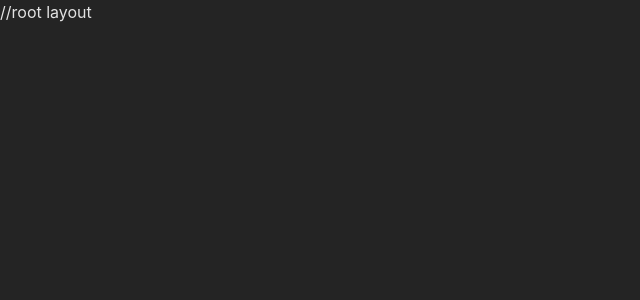
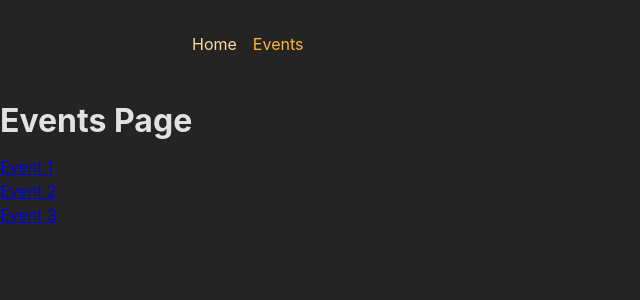
Before and after one commit to ankushudapure24/starting-project-s22, a React (Create React App) app in the folder frontend/: page /events in a window 1280 px wide. Shown: the top 300 px of the page, without its empty margins (0-640 px from the left). Built offline with nearby package versions, Linux system fonts and the light colour scheme.

Commit message:
commit after some fetures

```diff
--- a/frontend/package.json
+++ b/frontend/package.json
@@ -8,6 +8,7 @@
         "@testing-library/user-event": "^14.5.2",
         "react": "^19.0.0",
         "react-dom": "^19.0.0",
+        "react-router-dom": "^7.1.3",
         "react-scripts": "5.0.1",
         "web-vitals": "^1.1.1"
     },
--- a/frontend/src/App.js
+++ b/frontend/src/App.js
@@ -6,24 +6,51 @@
 //    - EventDetailPage
 //    - NewEventPage
 //    - EditEventPage
+//DONE
+
 // 2. Add routing & route definitions for these five pages
 //    - / => HomePage
 //    - /events => EventsPage
 //    - /events/<some-id> => EventDetailPage
 //    - /events/new => NewEventPage
 //    - /events/<some-id>/edit => EditEventPage
+//DONE
 // 3. Add a root layout that adds the <MainNavigation> component above all page components
+//DONE
 // 4. Add properly working links to the MainNavigation
+//DONE
 // 5. Ensure that the links in MainNavigation receive an "active" class when active
+//DONE
 // 6. Output a list of dummy events to the EventsPage
 //    Every list item should include a link to the respective EventDetailPage
 // 7. Output the ID of the selected event on the EventDetailPage
 // BONUS: Add another (nested) layout route that adds the <EventNavigation> component above all /events... page components
+import {RouterProvider, createBrowserRouter} from 'react-router-dom';
+
+import HomePage from './pages/Home.js';
+import EventsPage from './pages/Events.js';
+import EventsDetailPage from './pages/EventDetail.js'
+import NewEventPage from './pages/NewEvent.js';
+import EditEventPage from './pages/EditEvent.js';
+import RootLayout from './pages/Root.js'
+
+const router = createBrowserRouter([
+  {
+    path: "/",
+    element: <RootLayout />,
+    children: [
+      { index: true, element: <HomePage /> },
+      { path: "/events", element: <EventsPage /> },
+      { path: "/events/:eventId", element: <EventsDetailPage /> },
+      { path: "/events/new", element: <NewEventPage /> },
+      { path: "/events/:eventId/edit", element: <EditEventPage /> },
+    ],
+  },
+]);
 
 function App() {
-  return <div>
-    //root layout
-  </div>;
+
+  return <RouterProvider router={router} />
 }
 
 export default App;
--- a/frontend/src/components/MainNavigation.js
+++ b/frontend/src/components/MainNavigation.js
@@ -1,4 +1,5 @@
 import classes from './MainNavigation.module.css';
+import { NavLink } from 'react-router-dom';
 
 function MainNavigation() {
   return (
@@ -6,10 +7,25 @@
       <nav>
         <ul className={classes.list}>
           <li>
-            <a>Home</a>
+            <NavLink
+              to="/"
+              className={({ isActive }) =>
+                isActive ? classes.active : undefined
+              }
+              end
+            >
+              Home
+            </NavLink>
           </li>
           <li>
-            <a>Events</a>
+            <NavLink
+              to="/events"
+              className={({ isActive }) =>
+                isActive ? classes.active : undefined
+              }
+            >
+              Events
+            </NavLink>
           </li>
         </ul>
       </nav>
--- /dev/null
+++ b/frontend/src/pages/EditEvent.js
@@ -0,0 +1,9 @@
+function EditEventPage() {
+  return (
+    <>
+      <h1>Edit Event Page</h1>
+    </>
+  );
+}
+
+export default EditEventPage;
--- /dev/null
+++ b/frontend/src/pages/EventDetail.js
@@ -0,0 +1,9 @@
+function EventsDetailPage() {
+  return (
+    <>
+      <h1>Events Details</h1>
+    </>
+  );
+}
+
+export default EventsDetailPage;
--- /dev/null
+++ b/frontend/src/pages/Events.js
@@ -0,0 +1,33 @@
+import { Link } from "react-router-dom";
+
+const DUMMY_EVENTS = [
+  {
+    id: 'e1',
+    title: 'Event 1'
+  },
+  {
+    id: 'e2',
+    title: 'Event 2'
+  },
+  {
+    id: 'e3',
+    title: 'Event 3'
+  }
+]
+
+function EventsPage() {
+  return (
+    <>
+      <h1>Events Page</h1>
+      <ul>
+        {DUMMY_EVENTS.map(event =>
+          <li key={event.id}>
+            <Link to={event.id}>{event.title}</Link>
+          </li>
+        )}
+      </ul>
+    </>
+  );
+}
+
+export default EventsPage;
--- a/frontend/src/pages/Home.js
+++ b/frontend/src/pages/Home.js
@@ -0,0 +1,5 @@
+function HomePage() {
+  return <h1>Home</h1>;
+}
+
+export default HomePage;
--- /dev/null
+++ b/frontend/src/pages/NewEvent.js
@@ -0,0 +1,9 @@
+function NewEventPage() {
+  return (
+    <>
+      <h1>Add new EventPage</h1>
+    </>
+  );
+}
+
+export default NewEventPage;
--- /dev/null
+++ b/frontend/src/pages/Root.js
@@ -0,0 +1,15 @@
+import { Outlet } from "react-router-dom";
+import MainNavigation from "../components/MainNavigation";
+
+function RootLayout() {
+  return (
+    <>
+      <MainNavigation />
+      <main>
+        <Outlet />
+      </main>
+    </>
+  );
+}
+
+export default RootLayout;
```
Also changed, not shown: 1 other file (tests, documents, lock files or other folders).
